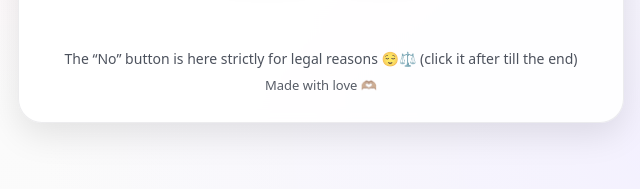
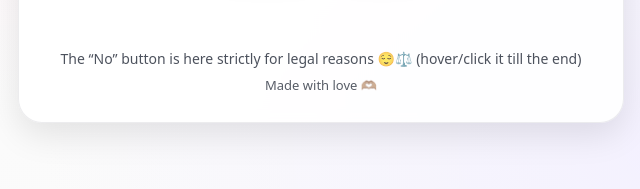
Before and after one commit to Yakatout/ally-valentine, a plain HTML site: page index.html in a window 1280 px wide. Shown: the part 499-688 px from the top of the page, 319-959 px from the left. Drawn offline with Linux system fonts and the light colour scheme.

Commit message:
Update index.html

```diff
--- a/index.html
+++ b/index.html
@@ -104,7 +104,7 @@
     </div>
 
     <div class="toast" id="toast"></div>
-    <div class="note">The “No” button is here strictly for legal reasons 😌⚖️ (click it after till the end)</div>
+    <div class="note">The “No” button is here strictly for legal reasons 😌⚖️ (hover/click it till the end)</div>
     <div class="tiny">Made with love 🫶🏽</div>
   </div>
 
```
